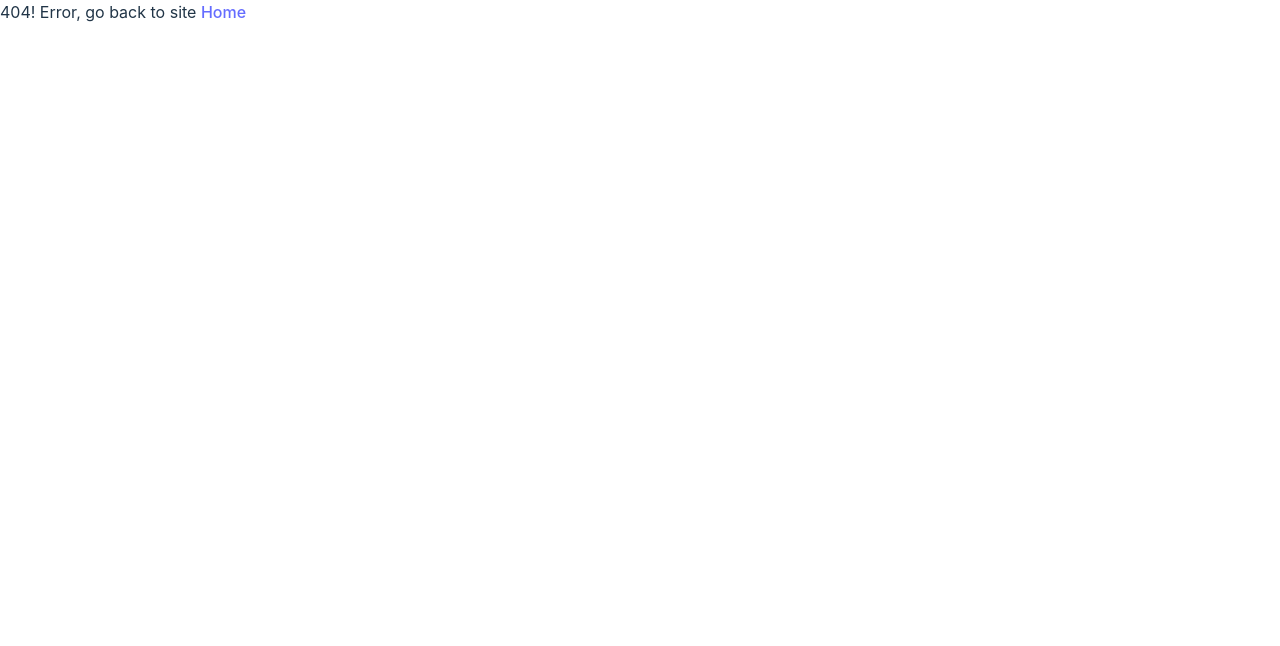
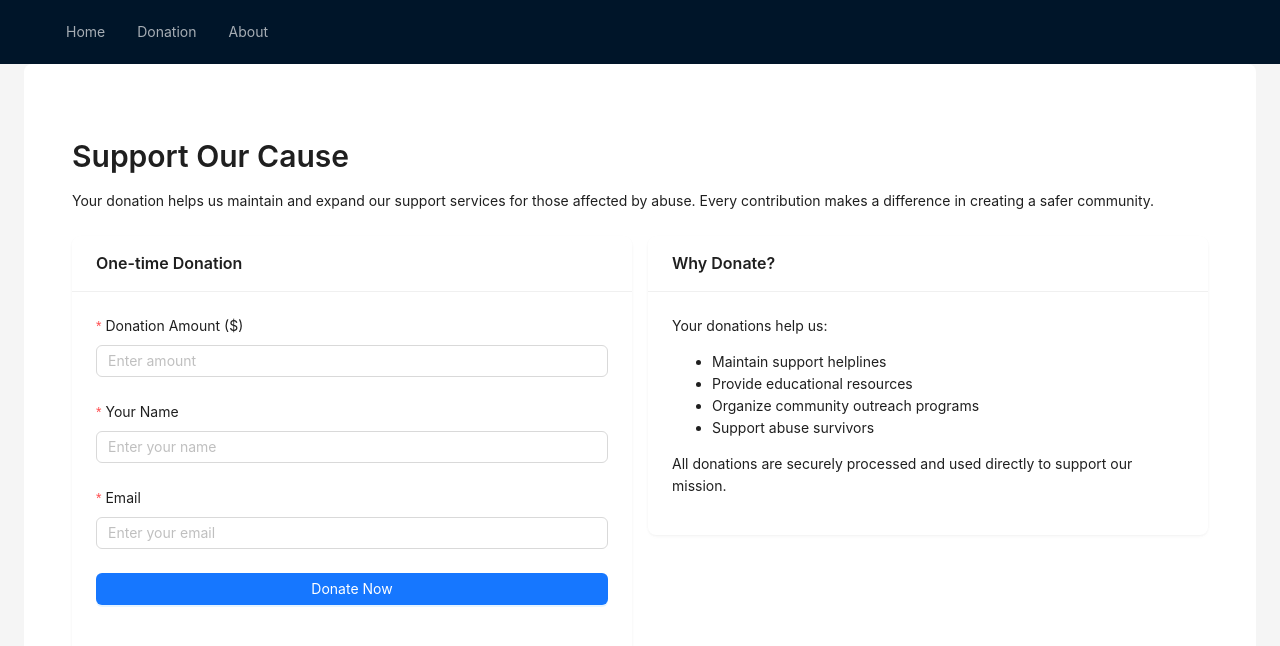
Before and after one commit to pazun/dont_be_silent, a React (Vite) app: page /donation in a window 1280 px wide. Before the commit this address had no page. Shown: the top 646 px of the page. Built offline with nearby package versions, Linux system fonts and the light colour scheme.

Commit message:
Interface update + Donation and About pages

```diff
--- a/src/App.jsx
+++ b/src/App.jsx
@@ -1,41 +1,34 @@
 import React from 'react';
-import { LaptopOutlined, NotificationOutlined, UserOutlined } from '@ant-design/icons';
-import { Breadcrumb, Layout, Menu, theme } from 'antd';
-import { createBrowserRouter, RouterProvider, Link } from 'react-router-dom';
+import { Layout, Menu, theme } from 'antd';
+import { createBrowserRouter, RouterProvider, Link, Outlet, useNavigate } from 'react-router-dom';
 import Counter from './components/Counter';
-const { Header, Content, Sider } = Layout;
+import About from './components/About';
+import Donation from './components/Donation';
+const { Header, Content } = Layout;
 //add different names to menu items
 const items1 = [
   {
-    key: '1',
+    key: '/',
     label: 'Home'
   },
   {
-    key: '2',
+    key: '/donation',
     label: 'Donation'
   },
   {
-    key: '3',
+    key: '/about',
     label: 'About'
   }
 ];
-const items2 = [
-  {
-    key: '1',
-    icon: <NotificationOutlined />,
-    label: 'nav 1',
-  },
-  {
-    key: '2',
-    icon: <LaptopOutlined />,
-    label: 'nav 2',
-  },
-];
-
 const App = () => {
+  const navigate = useNavigate();
   const {
     token: { colorBgContainer, borderRadiusLG },
   } = theme.useToken();
+
+  const handleMenuClick = (e) => {
+    navigate(e.key);
+  };
   return (
     <Layout>
       <Header style={{ display: 'flex', alignItems: 'center' }}>
@@ -46,18 +39,9 @@ const App = () => {
           defaultSelectedKeys={['1']}
           items={items1}
           style={{ flex: 1, minWidth: 0 }}
+          onClick={handleMenuClick}
         />
       </Header>
-      <Layout>
-        <Sider width={200} style={{ background: colorBgContainer }}>
-          <Menu
-            mode="inline"
-            defaultSelectedKeys={['1']}
-            defaultOpenKeys={['sub1']}
-            style={{ height: '100%', borderRight: 0 }}
-            items={items2}
-          />
-        </Sider>
       <Layout style={{ padding: '0 24px 24px' }}>
         <Content
           style={{
@@ -68,29 +52,45 @@ const App = () => {
             borderRadius: borderRadiusLG,
           }}
         >
-            <p>Helo world, this is project to help people to avoid abuse</p>
-            Content
-            <div className="card">
-            <Counter></Counter>
-
-        <p>
-          Thanks you to joining out community
-        </p>
-      </div>
-      <p className="read-the-docs">
-        Click on the Our logos to learn more
-      </p>
+          <Outlet />
         </Content>
-        </Layout>
       </Layout>
     </Layout>
   );
 };
+const HomePage = () => (
+  <div>
+    <h1>Welcome to Don't Be Silent</h1>
+    <p>This project helps people to avoid abuse</p>
+    <div className="card">
+      <Counter />
+      <p>Thank you for joining our community</p>
+    </div>
+    <p className="read-the-docs">
+      Click on our logos to learn more
+    </p>
+  </div>
+);
+
 const router = createBrowserRouter([
   {
     path: "/",
     element: <App />,
     errorElement: <div>404! Error, go back to site <Link to="/">Home</Link></div>,
+    children: [
+      {
+        path: "/",
+        element: <HomePage />,
+      },
+      {
+        path: "/donation",
+        element: <Donation />,
+      },
+      {
+        path: "/about",
+        element: <About />,
+      },
+    ],
   },
 ]);
 
--- /dev/null
+++ b/src/components/About.jsx
@@ -0,0 +1,66 @@
+import React from 'react';
+import { Layout, Typography } from 'antd';
+import { LaptopOutlined, NotificationOutlined } from '@ant-design/icons';
+import { Menu, theme } from 'antd';
+
+const { Content, Sider } = Layout;
+const { Title, Paragraph } = Typography;
+
+const items2 = [
+  {
+    key: '1',
+    icon: <NotificationOutlined />,
+    label: 'nav 1',
+  },
+  {
+    key: '2',
+    icon: <LaptopOutlined />,
+    label: 'nav 2',
+  },
+];
+
+const About = () => {
+  const {
+    token: { colorBgContainer },
+  } = theme.useToken();
+
+  return (
+    <Layout>
+      <Sider width={150} style={{ background: colorBgContainer }}>
+        <Menu
+          mode="inline"
+          defaultSelectedKeys={['1']}
+          defaultOpenKeys={['sub1']}
+          style={{ height: '100%', borderRight: 1 }}
+          items={items2}
+        />
+      </Sider>
+      <Content style={{ paddingLeft: 24 }}>
+        <Typography>
+          <Title level={2}>About Don't Be Silent</Title>
+          <Paragraph>
+            Don't Be Silent is a platform dedicated to supporting individuals affected by abuse
+            and creating a safer community for everyone. Our mission is to provide resources,
+            support, and a voice to those who need it most.
+          </Paragraph>
+          <Paragraph>
+            We believe that by breaking the silence around abuse, we can create positive
+            change and help prevent future incidents. Our platform offers various resources
+            and support mechanisms to help individuals find the assistance they need.
+          </Paragraph>
+          <Title level={3}>Our Goals</Title>
+          <Paragraph>
+            <ul>
+              <li>Provide a safe space for survivors to share their stories</li>
+              <li>Connect individuals with professional support services</li>
+              <li>Raise awareness about different forms of abuse</li>
+              <li>Build a supportive community for healing and growth</li>
+            </ul>
+          </Paragraph>
+        </Typography>
+      </Content>
+    </Layout>
+  );
+};
+
+export default About;
--- /dev/null
+++ b/src/components/Donation.jsx
@@ -0,0 +1,92 @@
+import React from 'react';
+import { Layout, Typography, Card, Row, Col, Button, Form, Input, InputNumber } from 'antd';
+
+const { Content } = Layout;
+const { Title, Paragraph } = Typography;
+
+const Donation = () => {
+  const onFinish = (values) => {
+    console.log('Donation form values:', values);
+    // Here you would typically handle the donation processing
+  };
+
+  return (
+    <Content style={{ padding: '24px', minHeight: 280 }}>
+      <Typography>
+        <Title level={2}>Support Our Cause</Title>
+        <Paragraph>
+          Your donation helps us maintain and expand our support services for those affected by abuse.
+          Every contribution makes a difference in creating a safer community.
+        </Paragraph>
+      </Typography>
+
+      <Row gutter={[16, 16]} style={{ marginTop: '24px' }}>
+        <Col xs={24} md={12}>
+          <Card title="One-time Donation" bordered={false}>
+            <Form
+              name="donation_form"
+              onFinish={onFinish}
+              layout="vertical"
+            >
+              <Form.Item
+                name="amount"
+                label="Donation Amount ($)"
+                rules={[{ required: true, message: 'Please input donation amount!' }]}
+              >
+                <InputNumber
+                  min={1}
+                  style={{ width: '100%' }}
+                  placeholder="Enter amount"
+                />
+              </Form.Item>
+
+              <Form.Item
+                name="name"
+                label="Your Name"
+                rules={[{ required: true, message: 'Please input your name!' }]}
+              >
+                <Input placeholder="Enter your name" />
+              </Form.Item>
+
+              <Form.Item
+                name="email"
+                label="Email"
+                rules={[
+                  { required: true, message: 'Please input your email!' },
+                  { type: 'email', message: 'Please enter a valid email!' }
+                ]}
+              >
+                <Input placeholder="Enter your email" />
+              </Form.Item>
+
+              <Form.Item>
+                <Button type="primary" htmlType="submit" block>
+                  Donate Now
+                </Button>
+              </Form.Item>
+            </Form>
+          </Card>
+        </Col>
+
+        <Col xs={24} md={12}>
+          <Card title="Why Donate?" bordered={false}>
+            <Paragraph>
+              Your donations help us:
+            </Paragraph>
+            <ul>
+              <li>Maintain support helplines</li>
+              <li>Provide educational resources</li>
+              <li>Organize community outreach programs</li>
+              <li>Support abuse survivors</li>
+            </ul>
+            <Paragraph>
+              All donations are securely processed and used directly to support our mission.
+            </Paragraph>
+          </Card>
+        </Col>
+      </Row>
+    </Content>
+  );
+};
+
+export default Donation;
```
Lines whose indentation alone changed are shown as unchanged.
